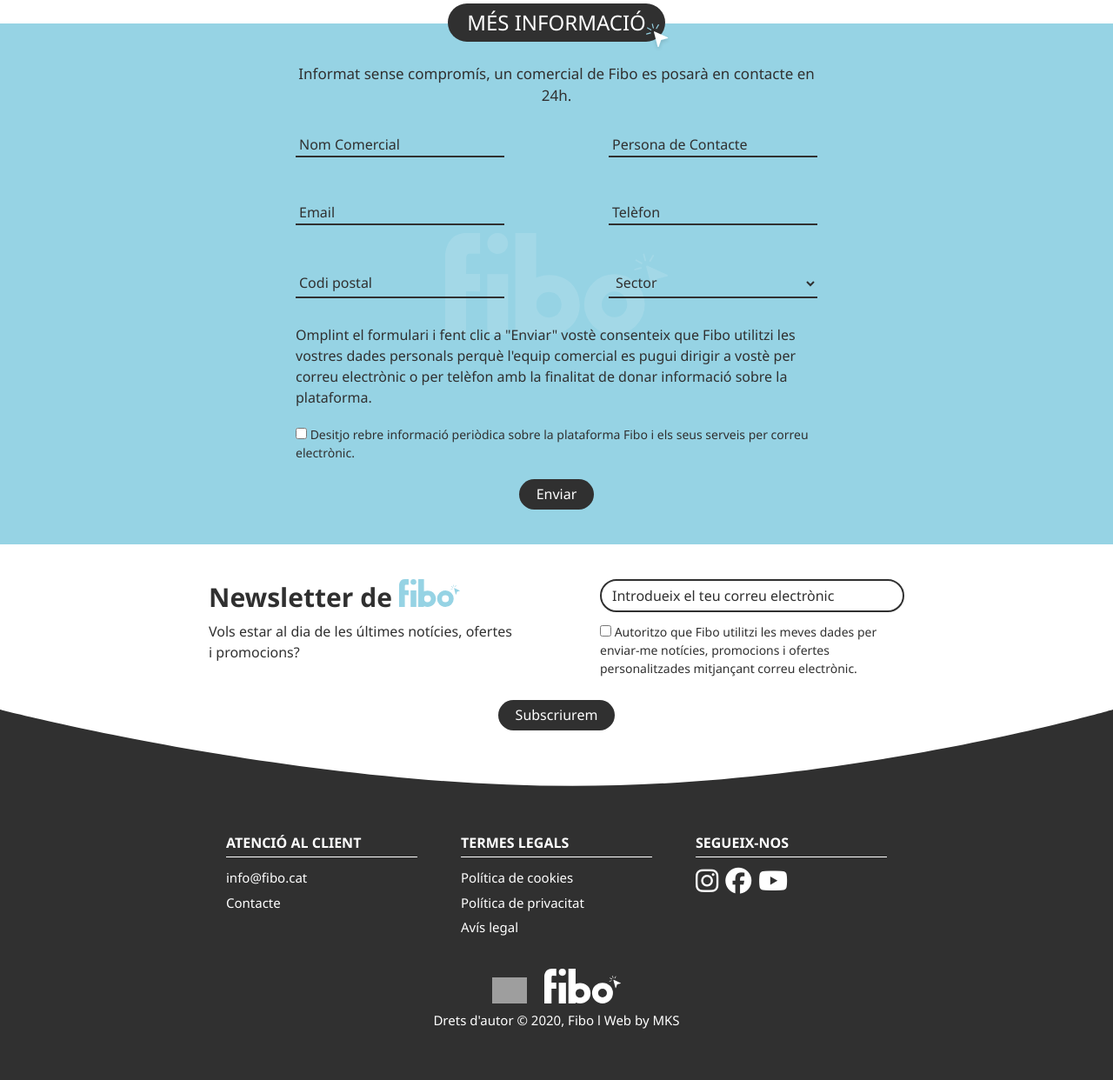
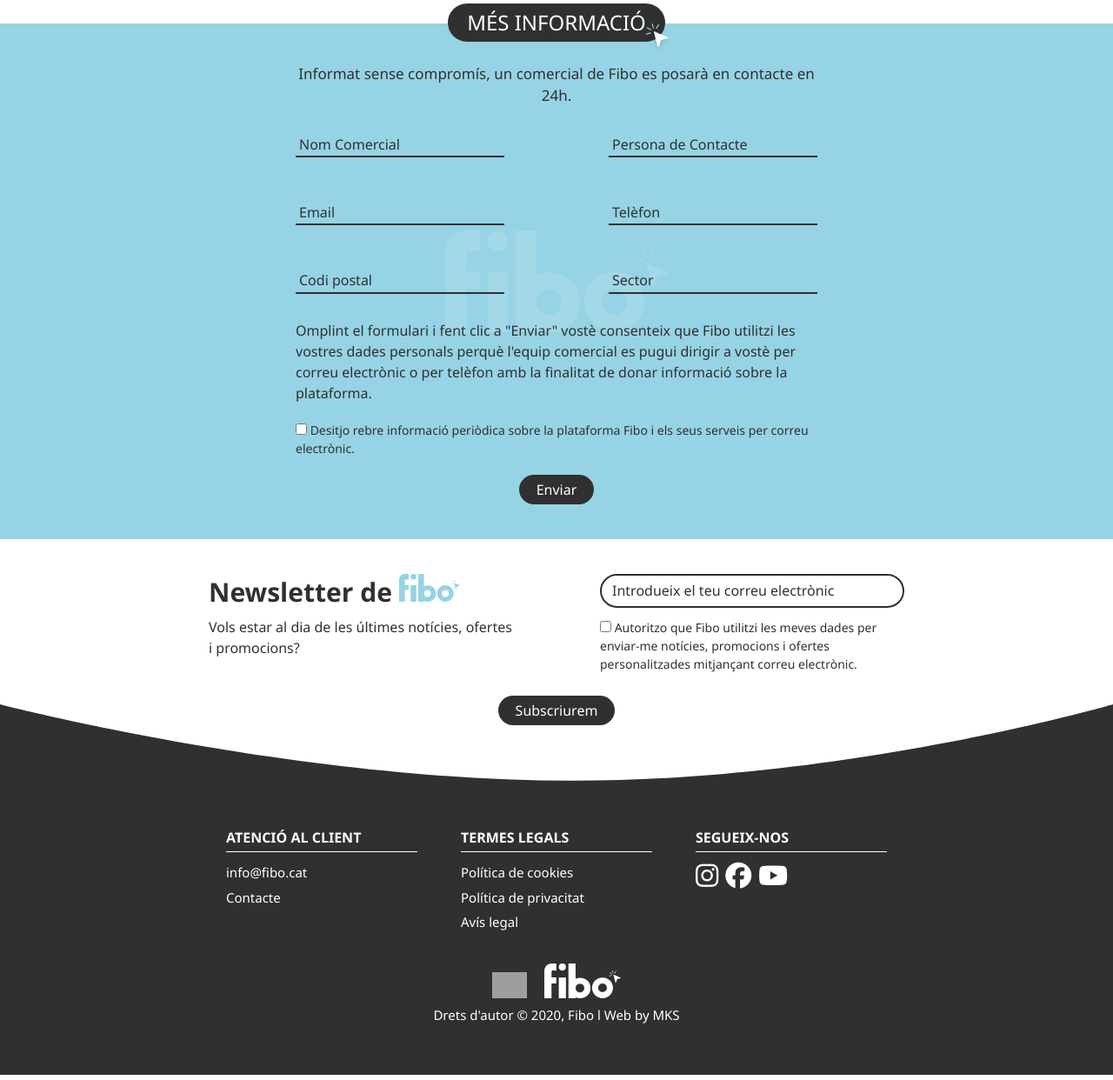
Before and after one commit to martiserra46/fibo, a PHP site: page / in a window 1280 px wide. Shown: the part 1884-3126 px from the top of the page at 87% size. Run offline with PHP 8.4, Linux system fonts and the light colour scheme; some libraries are stand-ins or nearby versions; grey boxes are pictures that could not be loaded.

Commit message:
Inputs and select css modified

```diff
--- a/css/styles.css
+++ b/css/styles.css
@@ -41,12 +41,19 @@ label {
 input::-webkit-outer-spin-button,
 input::-webkit-inner-spin-button {
   -webkit-appearance: none;
+  -moz-appearance: none;
   margin: 0;
 }
 
 /* Firefox */
 input[type=number] {
   -moz-appearance: textfield;
+}
+
+select {
+    -webkit-appearance: none;
+    -moz-appearance: none;
+    appearance: none;
 }
 
 h1, h2, h3 {
```
